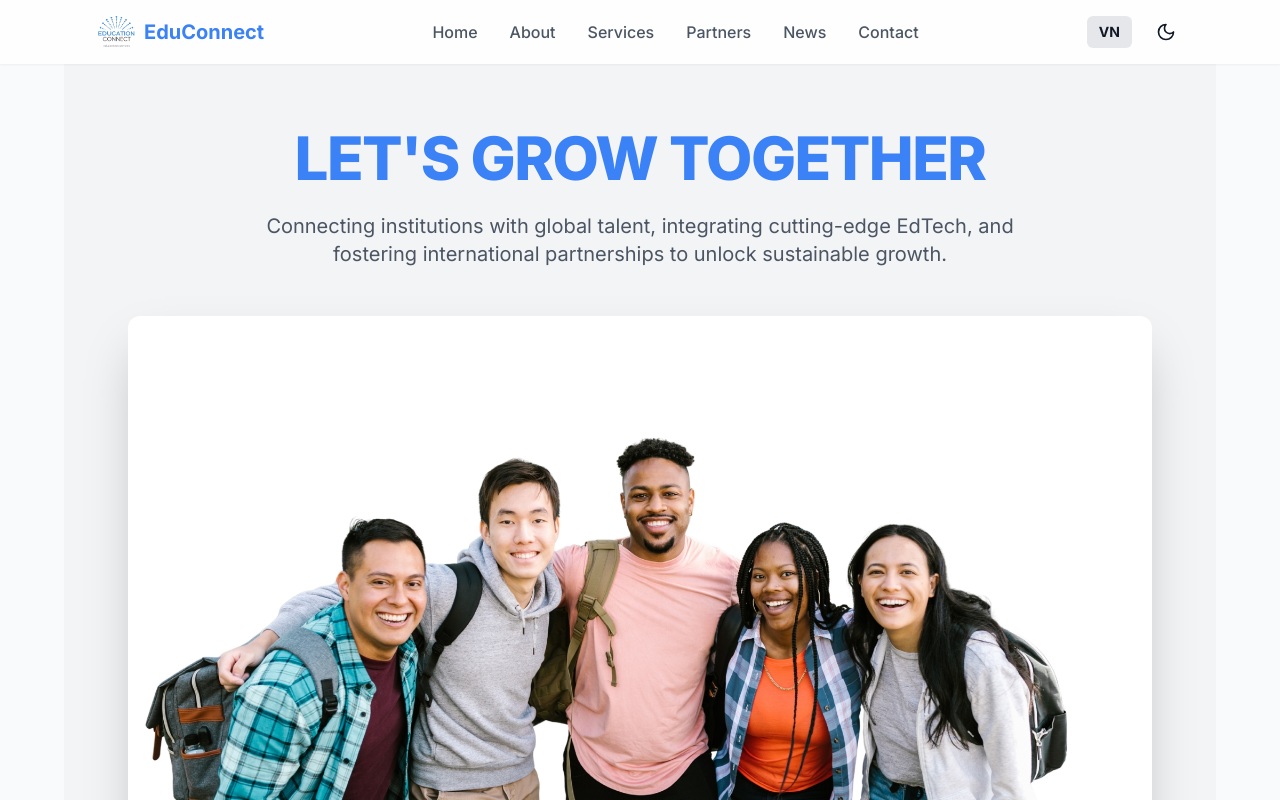
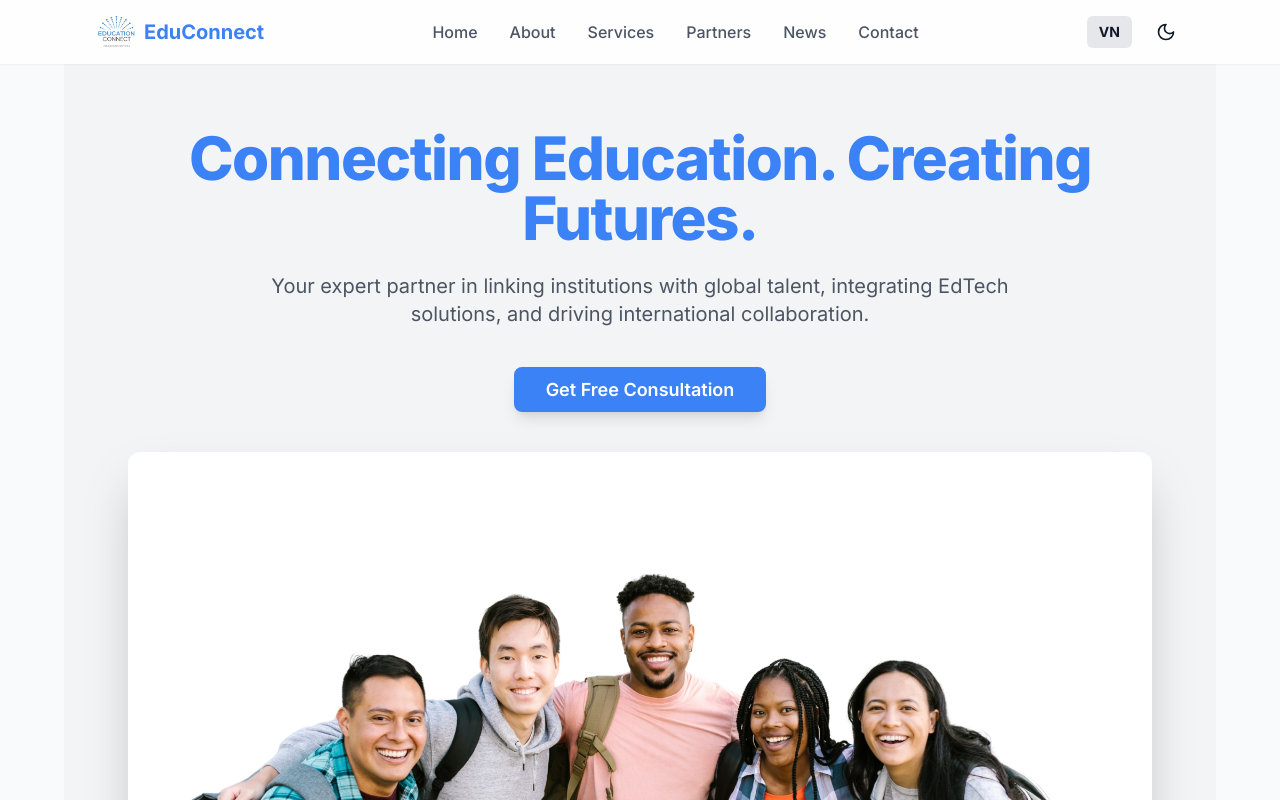
Before and after one commit to QuachNhutBao/educonnect-website, a Next.js app: page / in a window 1280 px wide. Shown: the top 800 px of the page. Built offline with nearby package versions, Linux system fonts and the light colour scheme.

Commit message:
Feat: Update hero section with new text and CTA

```diff
--- a/app/components/Hero.js
+++ b/app/components/Hero.js
@@ -1,4 +1,5 @@
 import Image from 'next/image'
+import Link from 'next/link' // ĐÃ THÊM
 
 export default function Hero({ content }) {
   return (
@@ -10,8 +11,19 @@ export default function Hero({ content }) {
         {content.subtitle}
       </p>
 
-      {/* Thêm ảnh nhóm sinh viên */}
-      <div className="mt-8 max-w-5xl mx-auto">
+      {/* --- NÚT CTA MỚI --- */}
+      <div className="mt-10">
+        <Link
+          href="/contact"
+          className="py-3 px-8 bg-brand-blue text-white text-lg font-semibold rounded-lg shadow-lg hover:bg-blue-700 transition-colors duration-300"
+        >
+          {content.cta}
+        </Link>
+      </div>
+      {/* -------------------- */}
+
+      {/* Thêm ảnh nhóm sinh viên (tăng margin top) */}
+      <div className="mt-12 max-w-5xl mx-auto">
         <Image
           src="/hero_group.jpg"
           alt="Group of students and global talent"
--- a/i18n/en.json
+++ b/i18n/en.json
@@ -8,8 +8,9 @@
     "contact": "Contact"
   },
   "hero": {
-    "title": "LET'S GROW TOGETHER",
-    "subtitle": "Connecting institutions with global talent, integrating cutting-edge EdTech, and fostering international partnerships to unlock sustainable growth."
+    "title": "Connecting Education. Creating Futures.",
+    "subtitle": "Your expert partner in linking institutions with global talent, integrating EdTech solutions, and driving international collaboration.",
+    "cta": "Get Free Consultation"
   },
   "mission": {
     "title": "Our Mission & Vision",
--- a/i18n/vi.json
+++ b/i18n/vi.json
@@ -8,8 +8,9 @@
     "contact": "Liên hệ"
   },
   "hero": {
-    "title": "CÙNG NHAU PHÁT TRIỂN",
-    "subtitle": "Kết nối các tổ chức giáo dục với tài năng toàn cầu, tích hợp công nghệ giáo dục (EdTech) tiên tiến và thúc đẩy quan hệ đối tác quốc tế để khai phá tiềm năng tăng trưởng bền vững."
+    "title": "Kết Nối Giáo Dục. Kiến Tạo Tương Lai.",
+    "subtitle": "Chuyên gia kết nối các tổ chức giáo dục với tài năng quốc tế, tích hợp giải pháp EdTech và thúc đẩy hợp tác toàn cầu.",
+    "cta": "Tư vấn Miễn phí"
   },
   "mission": {
     "title": "Sứ mệnh & Tầm nhìn",
```
